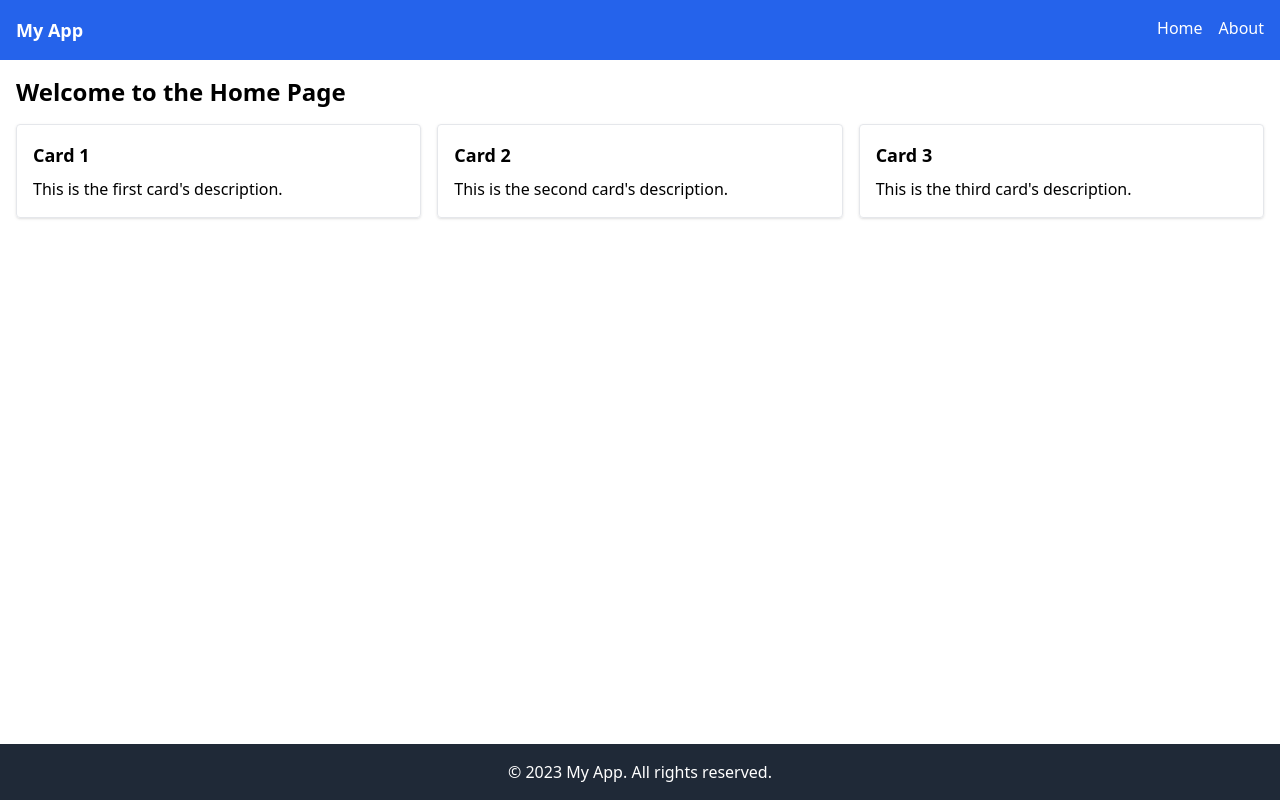
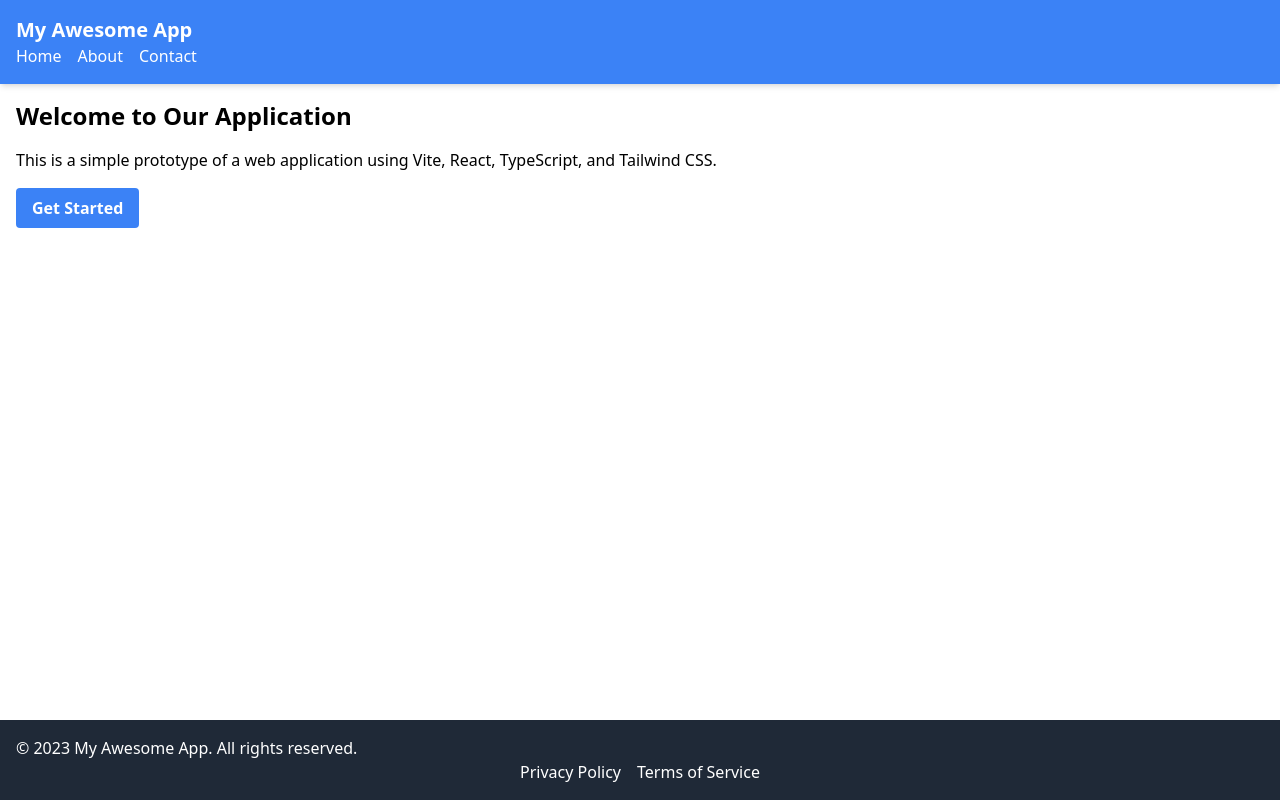
Before and after one commit to ojuan19/sample-backend, a React (Vite) app: page / in a window 1280 px wide. Built offline with nearby package versions, Linux system fonts and the light colour scheme.

Commit message:
Reset repo and add my new files

```diff
--- a/src/App.tsx
+++ b/src/App.tsx
@@ -1,29 +1,17 @@
 import React from 'react';
 import Header from './components/Header';
 import Footer from './components/Footer';
-import Button from './components/Button';
-import HomePage from './pages/HomePage';
-import AboutPage from './pages/AboutPage';
-import {
-    BrowserRouter as Router,
-    Route,
-    Routes
-} from "react-router-dom";
+import AppRoutes from './components/AppRoutes';
 
 const App: React.FC = () => {
   return (
-        <Router>
     <div className="flex flex-col min-h-screen">
       <Header />
-                <main className="flex-grow">
-                    <Routes>
-                        <Route path="/" element={<HomePage />} />
-                        <Route path="/about" element={<AboutPage />} />
-                    </Routes>
-                </main>
+      <div className="flex-grow">
+        <AppRoutes />
+      </div>
       <Footer />
     </div>
-        </Router>
   );
 };
 
--- /dev/null
+++ b/src/components/AppRoutes.tsx
@@ -0,0 +1,16 @@
+import React from 'react';
+import { BrowserRouter as Router, Route, Switch } from 'react-router-dom';
+import MainContent from './MainContent';
+
+const AppRoutes: React.FC = () => {
+  return (
+    <Router>
+      <Switch>
+        <Route path="/" exact component={MainContent} />
+        {/* Future routes can be added here */}
+      </Switch>
+    </Router>
+  );
+};
+
+export default AppRoutes;
--- a/src/components/Button.tsx
+++ /dev/null
@@ -1,22 +0,0 @@
-import React from 'react';
-
-interface ButtonProps {
-    label: string;
-    onClick: () => void;
-    variant?: 'primary' | 'secondary';
-}
-
-const Button: React.FC<ButtonProps> = ({ label, onClick, variant = 'primary' }) => {
-    const variantClasses = variant === 'secondary' ? 'bg-gray-500 hover:bg-gray-600' : 'bg-blue-500 hover:bg-blue-600';
-
-    return (
-        <button
-            onClick={onClick}
-            className={`text-white p-2 rounded ${variantClasses}`}
-        >
-            {label}
-        </button>
-    );
-};
-
-export default Button;
--- a/src/components/Card.tsx
+++ /dev/null
@@ -1,17 +0,0 @@
-import React from 'react';
-
-interface CardProps {
-    title: string;
-    description: string;
-}
-
-const Card: React.FC<CardProps> = ({ title, description }) => {
-    return (
-        <div className="border rounded shadow p-4">
-            <h3 className="text-lg font-bold mb-2">{title}</h3>
-            <p>{description}</p>
-        </div>
-    );
-};
-
-export default Card;
--- a/src/components/Footer.tsx
+++ b/src/components/Footer.tsx
@@ -1,13 +1,17 @@
 import React from 'react';
 
 const Footer: React.FC = () => {
-    return (
-        <footer className="bg-gray-800 text-white p-4 mt-8">
-            <div className="container mx-auto text-center">
-                <p>&copy; 2023 My App. All rights reserved.</p>
-            </div>
-        </footer>
-    );
+  return (
+    <footer className="bg-gray-800 text-white p-4 mt-8">
+      <p>© 2023 My Awesome App. All rights reserved.</p>
+      <nav>
+        <ul className="flex justify-center space-x-4">
+          <li><a href="#" className="hover:underline">Privacy Policy</a></li>
+          <li><a href="#" className="hover:underline">Terms of Service</a></li>
+        </ul>
+      </nav>
+    </footer>
+  );
 };
 
 export default Footer;
--- a/src/components/Header.tsx
+++ b/src/components/Header.tsx
@@ -1,19 +1,18 @@
 import React from 'react';
 
 const Header: React.FC = () => {
-    return (
-        <header className="bg-blue-600 text-white p-4">
-            <nav className="container mx-auto">
-                <ul className="flex justify-between">
-                    <li className="text-lg font-bold">My App</li>
-                    <li className="space-x-4">
-                        <a href="/" className="hover:underline">Home</a>
-                        <a href="/about" className="hover:underline">About</a>
-                    </li>
-                </ul>
-            </nav>
-        </header>
-    );
+  return (
+    <header className="bg-blue-500 text-white p-4 shadow-md">
+      <h1 className="text-xl font-bold">My Awesome App</h1>
+      <nav>
+        <ul className="flex space-x-4">
+          <li><a href="#" className="hover:underline">Home</a></li>
+          <li><a href="#" className="hover:underline">About</a></li>
+          <li><a href="#" className="hover:underline">Contact</a></li>
+        </ul>
+      </nav>
+    </header>
+  );
 };
 
 export default Header;
--- /dev/null
+++ b/src/components/MainContent.tsx
@@ -0,0 +1,15 @@
+import React from 'react';
+
+const MainContent: React.FC = () => {
+  return (
+    <main className="p-4">
+      <h2 className="text-2xl font-bold mb-4">Welcome to Our Application</h2>
+      <p className="mb-4">This is a simple prototype of a web application using Vite, React, TypeScript, and Tailwind CSS.</p>
+      <button className="bg-blue-500 hover:bg-blue-700 text-white font-bold py-2 px-4 rounded">
+        Get Started
+      </button>
+    </main>
+  );
+};
+
+export default MainContent;
--- a/src/pages/AboutPage.tsx
+++ /dev/null
@@ -1,12 +0,0 @@
-import React from 'react';
-
-const AboutPage: React.FC = () => {
-    return (
-        <div className="container mx-auto p-4">
-            <h1 className="text-2xl font-bold mb-4">About Our App</h1>
-            <p>This app is built using Vite, React, TypeScript, and Tailwind CSS.</p>
-        </div>
-    );
-};
-
-export default AboutPage;
--- a/src/pages/HomePage.tsx
+++ /dev/null
@@ -1,17 +0,0 @@
-import React from 'react';
-import Card from '../components/Card';
-
-const HomePage: React.FC = () => {
-    return (
-        <div className="container mx-auto p-4">
-            <h1 className="text-2xl font-bold mb-4">Welcome to the Home Page</h1>
-            <div className="grid grid-cols-1 md:grid-cols-3 gap-4">
-                <Card title="Card 1" description="This is the first card's description." />
-                <Card title="Card 2" description="This is the second card's description." />
-                <Card title="Card 3" description="This is the third card's description." />
-            </div>
-        </div>
-    );
-};
-
-export default HomePage;
--- a/src/utils/dateFormatter.ts
+++ /dev/null
@@ -1,4 +0,0 @@
-export const formatDate = (date: string): string => {
-    const options: Intl.DateTimeFormatOptions = { year: 'numeric', month: 'long', day: 'numeric' };
-    return new Date(date).toLocaleDateString(undefined, options);
-};
--- a/src/utils/httpService.ts
+++ /dev/null
@@ -1,7 +0,0 @@
-export const fetchData = async (url: string) => {
-    const response = await fetch(url);
-    if (!response.ok) {
-        throw new Error('Network response was not ok');
-    }
-    return response.json();
-};
```
Also changed, not shown: 1 other file (tests, documents, lock files or other folders). Lines whose indentation alone changed are shown as unchanged.
